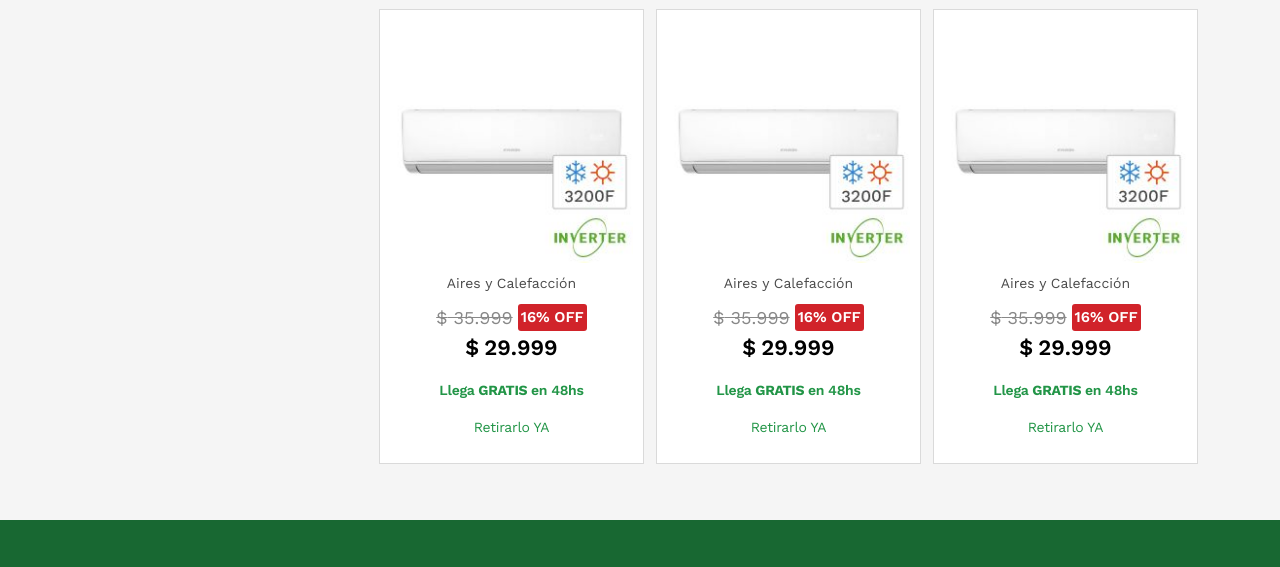
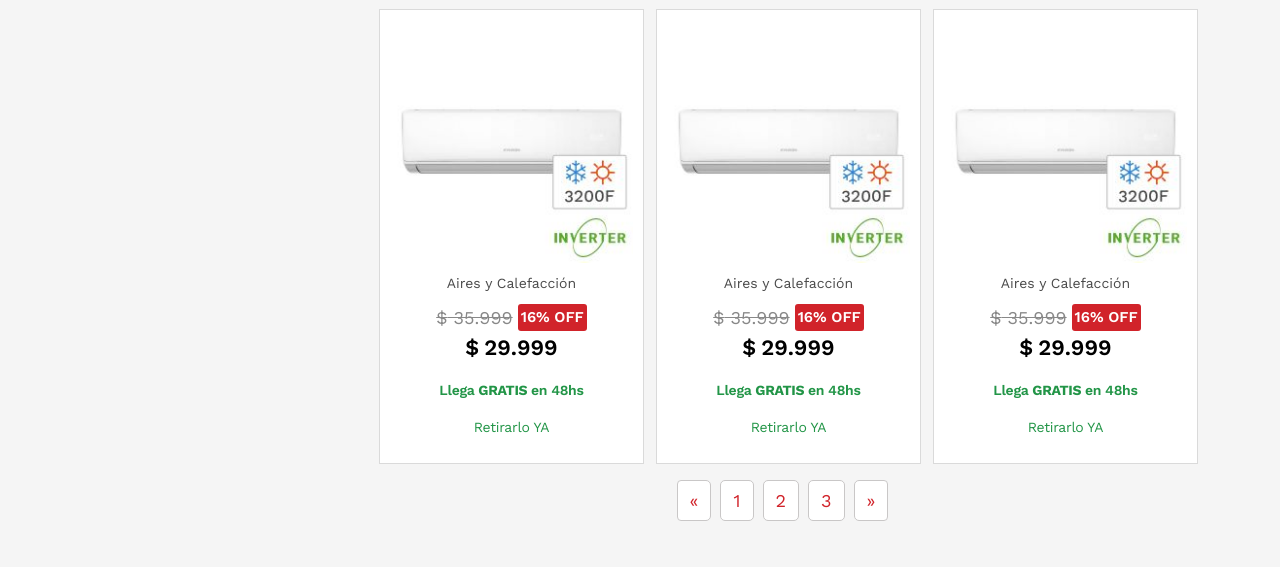
Before and after one commit to gfadavid/e-commerce, a website: page src/category.html in a window 1280 px wide. Shown: the part 1216-1783 px from the top of the page. Drawn offline with nearby package versions, Linux system fonts and the light colour scheme.

Commit message:
Agregando paginador.

```diff
--- a/src/category.html
+++ b/src/category.html
@@ -507,10 +507,6 @@
                 </a>
               </li>
 
-            </ul>
-
-            <ul class="category__aside__search__list">
-
               <div class="category__aside__search__list__title">
                 <h2 class="subtitle--3">
                   Marca
@@ -525,6 +521,7 @@
                 </label>
               </a>
             </li>
+
             <li class="category__aside__search__list__item">
               <a class="category__aside__search__list__link" href="#">
                 <input type="checkbox" value="" id="flexCheckDefault">
@@ -533,6 +530,7 @@
                 </label>
               </a>
             </li>
+
             <li class="category__aside__search__list__item">
               <a class="category__aside__search__list__link" href="#">
                 <input type="checkbox" value="" id="flexCheckDefault">
@@ -682,6 +680,26 @@
                 </a>
               </div>
 
+            </div>
+
+            <div class="d-flex justify-content-center category__pagination">
+              <nav aria-label="Page navigation example">
+                <ul class="pagination">
+                  <li class="page-item">
+                    <a class="page-link" href="#" aria-label="Previous">
+                      <span aria-hidden="true">&laquo;</span>
+                    </a>
+                  </li>
+                  <li class="page-item"><a class="page-link" href="#">1</a></li>
+                  <li class="page-item"><a class="page-link" href="#">2</a></li>
+                  <li class="page-item"><a class="page-link" href="#">3</a></li>
+                  <li class="page-item">
+                    <a class="page-link" href="#" aria-label="Next">
+                      <span aria-hidden="true">&raquo;</span>
+                    </a>
+                  </li>
+                </ul>
+              </nav>
             </div>
 
           </div>
--- a/src/scss/custom.scss
+++ b/src/scss/custom.scss
@@ -58,3 +58,14 @@ p {
         }
     }
 }
+
+.pagination {
+    margin-bottom: 0;
+    .page-link {
+        color: var(--color-1);
+        margin: 10px 10px 0;
+        font-size: var(--fsz-5);
+        border-radius: 5px;
+        border-color: var(--gray-3);
+    }
+}
```
Also changed, not shown: src/css/custom.css. Lines whose indentation alone changed are shown as unchanged.
